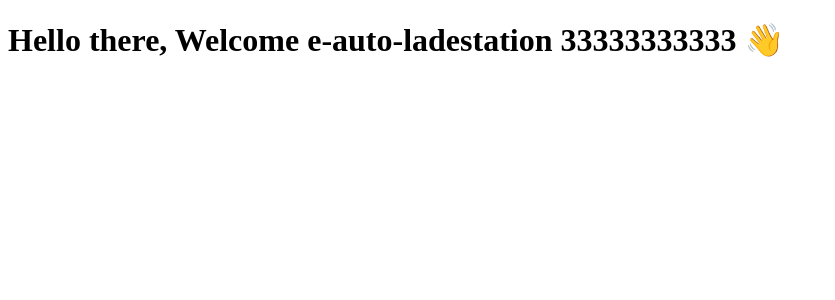
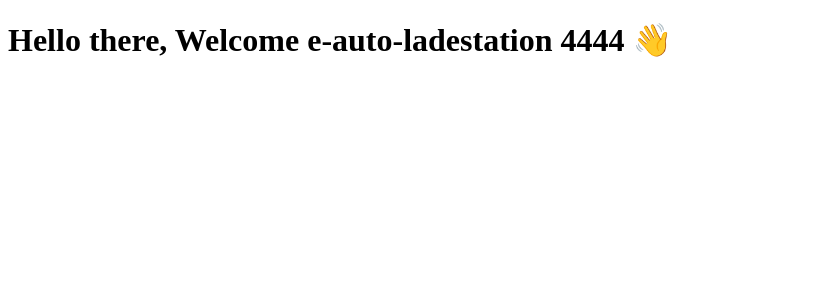
Before and after one commit to carma-demo/projects, a React (Vite) app in the folder apps/topicmaps/e-auto-ladestation/: page / in a window 1280 px wide. Shown: the top 300 px of the page, without its empty margins (0-835 px from the left). Built offline with nearby package versions, Linux system fonts and the light colour scheme.

Commit message:
fix set affected projects

```diff
--- a/apps/topicmaps/e-auto-ladestation/src/app/App.tsx
+++ b/apps/topicmaps/e-auto-ladestation/src/app/App.tsx
@@ -6,7 +6,7 @@ export function App() {
     <div>
       <h1>
         <span> Hello there, </span>
-        Welcome e-auto-ladestation 33333333333 👋
+        Welcome e-auto-ladestation 4444 👋
       </h1>
     </div>
   );
```
